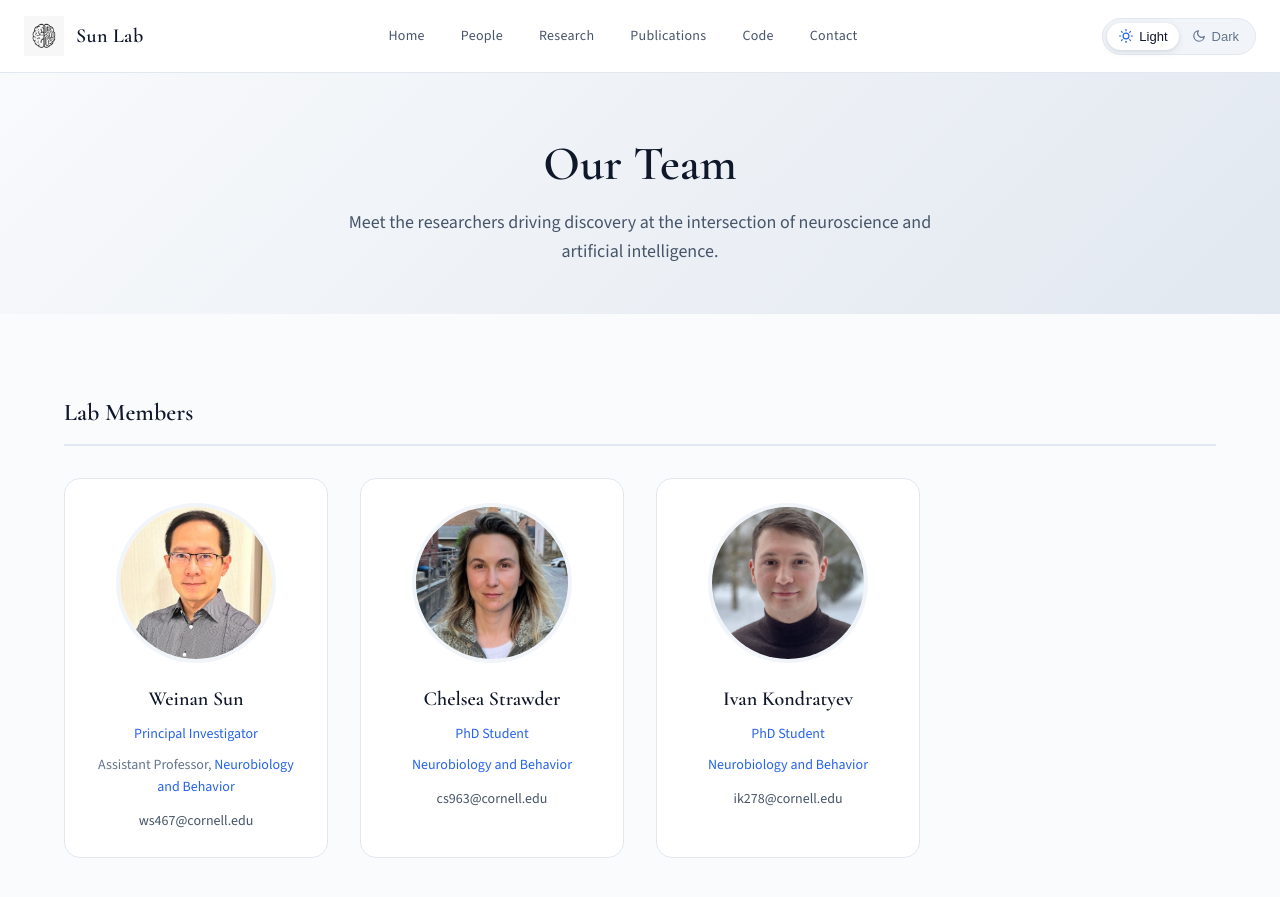
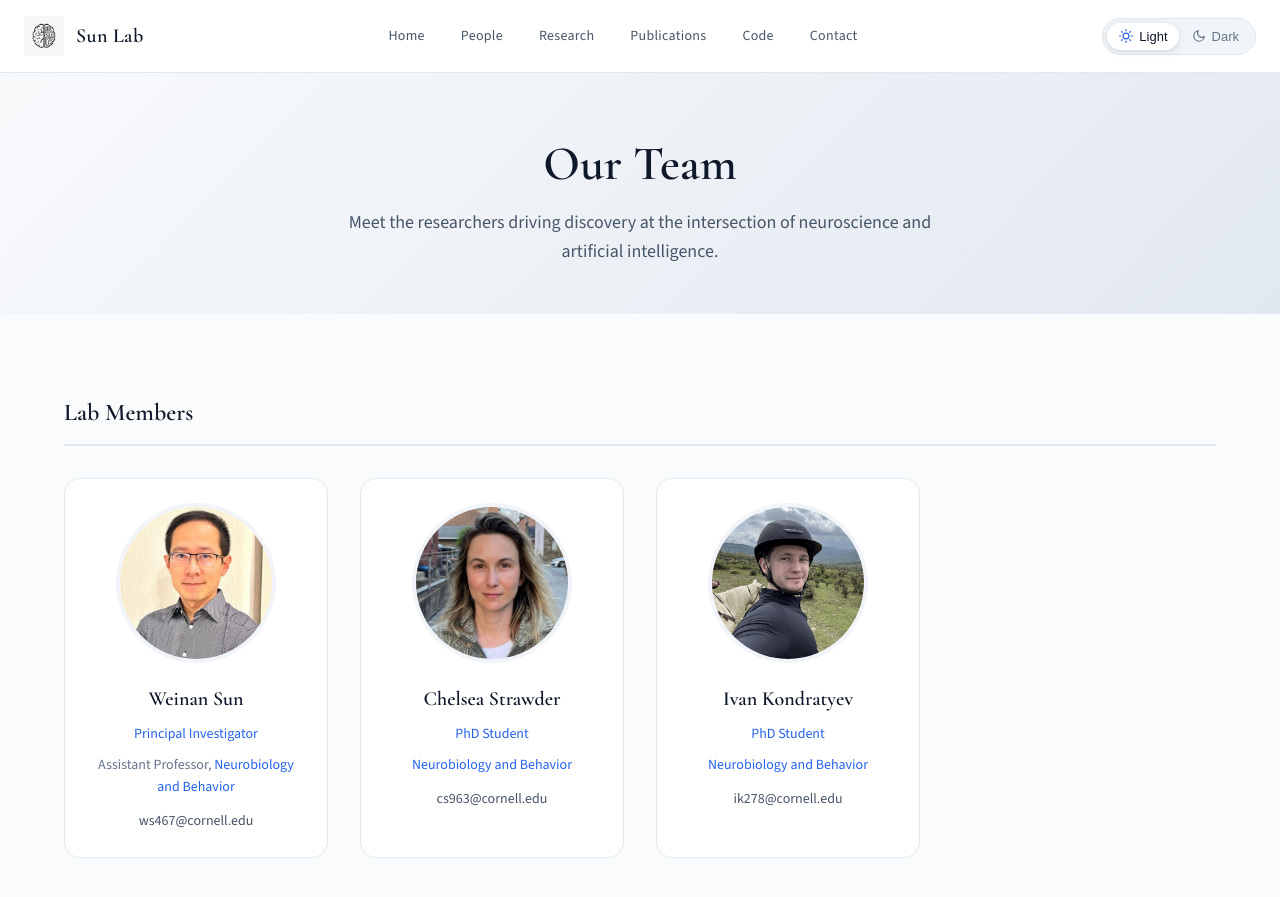
Before and after one commit to neuroai/sunlab, a Jekyll site: the page built from people.md, in a window 1280 px wide and 900 px high. Shown: the top 897 px of the window. Built offline with Jekyll 4.4.1, drawn with Linux system fonts in a browser that asks for light colours.

Commit message:
Update Ivan's photo to IK_NBB.png
🤖 Generated with [Claude Code](https://claude.com/claude-code)

Co-Authored-By: Claude Opus 4.5 <noreply@anthropic.com>

```diff
--- a/people.md
+++ b/people.md
@@ -30,7 +30,7 @@ title: People
           <a href="mailto:cs963@cornell.edu" class="person-email">cs963@cornell.edu</a>
         </article>
         <article class="person-card">
-          <img src="/sunlab/ivan-kondratyev.png" alt="Ivan Kondratyev" class="person-photo">
+          <img src="/sunlab/IK_NBB.png" alt="Ivan Kondratyev" class="person-photo">
           <h3 class="person-name">Ivan Kondratyev</h3>
           <p class="person-role">PhD Student</p>
           <p class="person-affiliation"><a href="https://nbb.cornell.edu/" target="_blank" rel="noopener noreferrer">Neurobiology and Behavior</a></p>
```
Also changed, not shown: IK_NBB.png (added).
